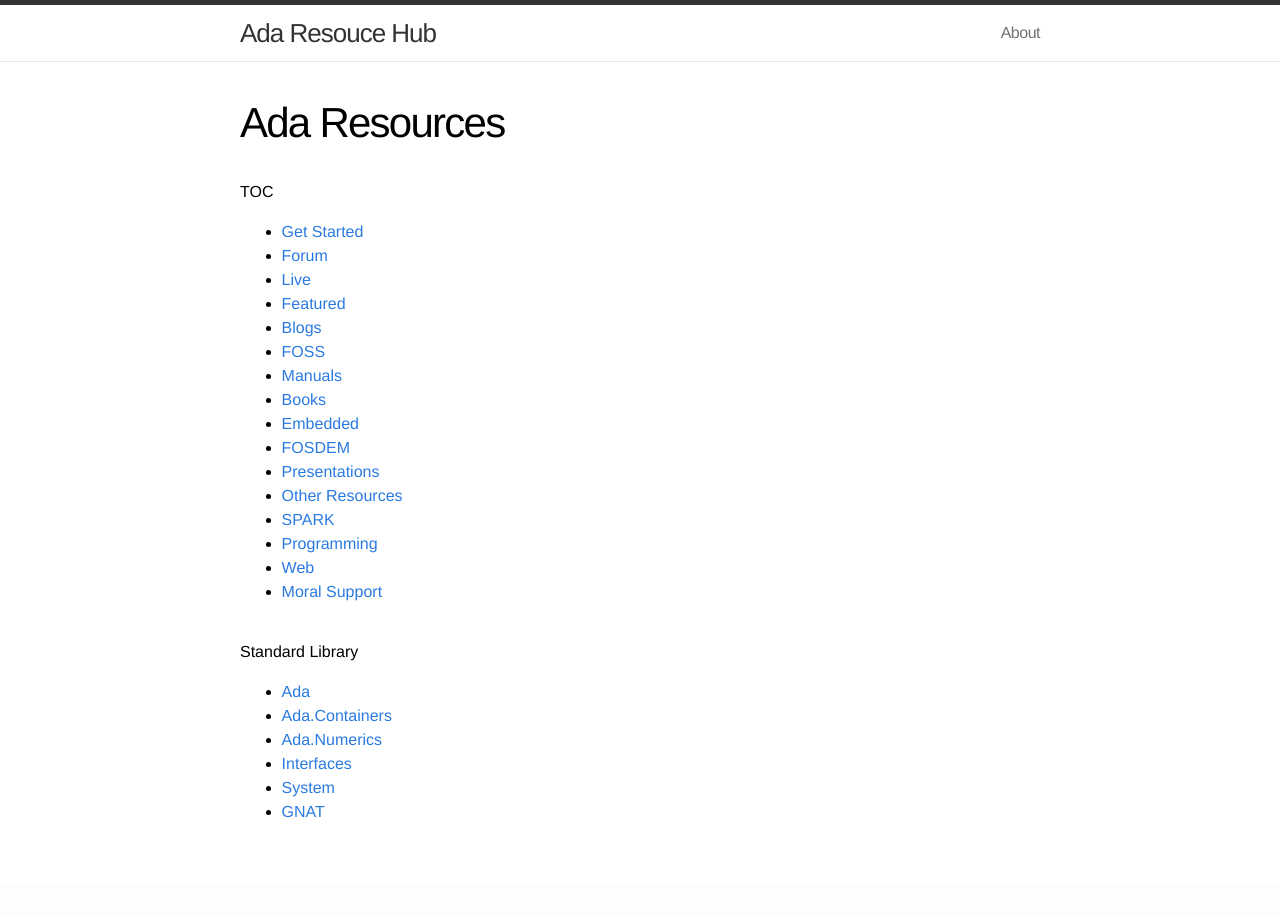
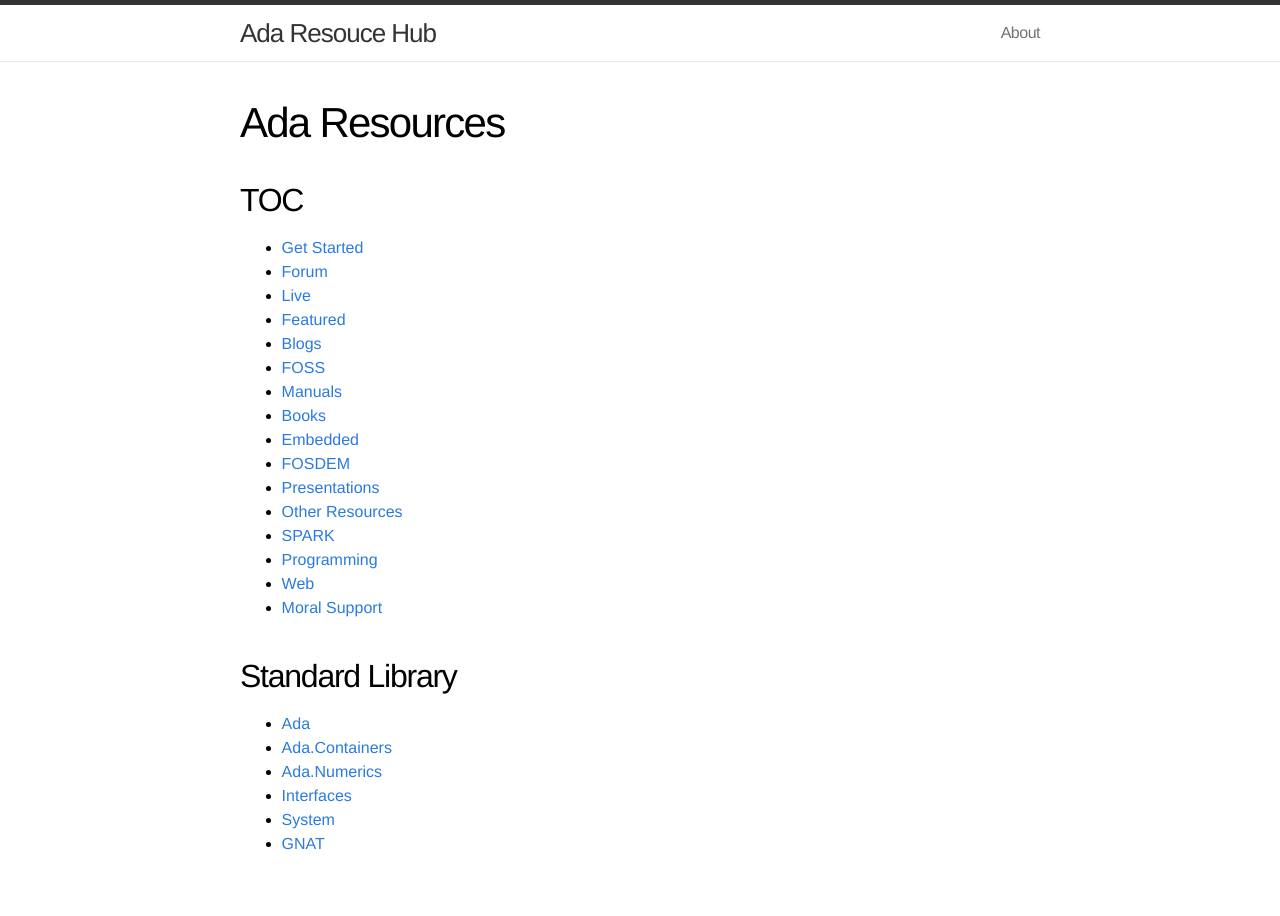
Before and after one commit to quornings/quornings.github.io, a Jekyll site: the page built from ada/index.md, in a window 1280 px wide. Built offline with Jekyll 4.4.1, drawn with Linux system fonts in a browser that asks for light colours.

Commit message:
Headings

```diff
--- a/ada/index.md
+++ b/ada/index.md
@@ -3,7 +3,7 @@ layout: page
 title: Ada Resources
 ---
 
-# TOC
+## TOC
 - [Get Started](/ada/getstarted/)
 - [Forum](/ada/chat/)
 - [Live](/ada/live)
@@ -21,7 +21,7 @@ title: Ada Resources
 - [Web](/ada/web/)
 - [Moral Support](/ada/moral/)
 
-# Standard Library
+## Standard Library
 - [Ada](/ada/man/ada/)
 - [Ada.Containers](/ada/man/ada-containers/)
 - [Ada.Numerics](/ada/man/ada-numerics/)
```
Also changed, not shown: ada/getstarted.md (+1 -1 lines).
